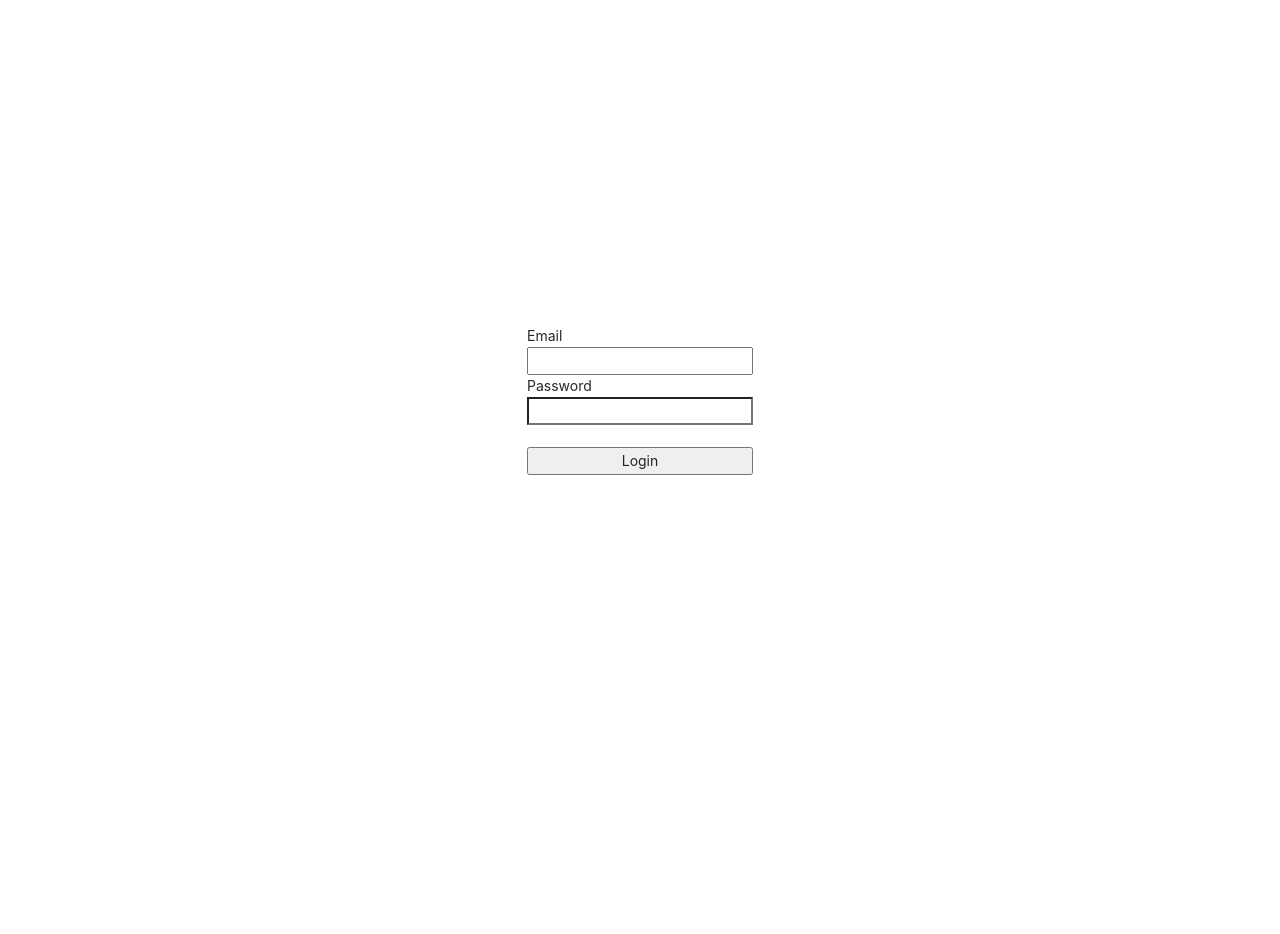
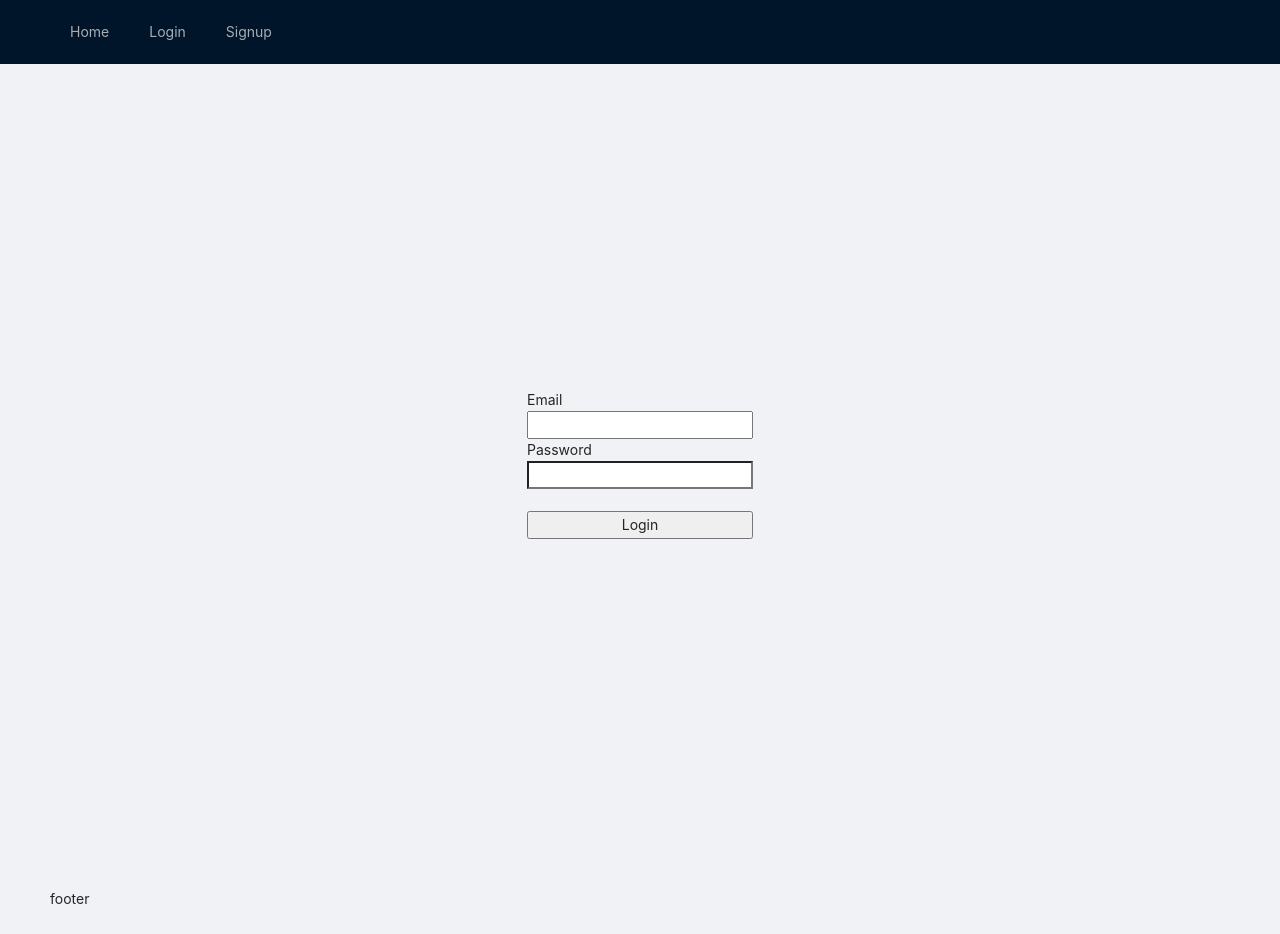
Before and after one commit to Minkyu-Jeon/HLF-trade, a React app in the folder frontend/: page /login in a window 1280 px wide. Before the commit the page ends 800 px from the top, so only its background shows below. Built offline with nearby package versions, Linux system fonts and the light colour scheme; no server answers.

Commit message:
frontend: 페이지 이동 버튼 추가

```diff
--- a/frontend/src/components/views/Container/Container.js
+++ b/frontend/src/components/views/Container/Container.js
@@ -38,16 +38,29 @@ function Container(props) {
           mode='horizontal'
           onClick={handleClick}
         >
+          <Menu.Item key='home' link='/'>Home</Menu.Item>
           {
             currentUser && currentUser.code == 200 &&
             (
-            <Menu.Item key='login' link='logout'>Logout</Menu.Item>
+            <Menu.Item key='logout' link='logout'>Logout</Menu.Item>
+            )
+          }
+          {
+            currentUser && currentUser.code == 200 &&
+            (
+            <Menu.Item key='upload' link='upload'>Upload</Menu.Item>
             )
           }
           {
             currentUser && currentUser.code != 200 &&
             (
             <Menu.Item key='login' link='login'>Login</Menu.Item>
+            )
+          }
+          {
+            currentUser && currentUser.code != 200 &&
+            (
+            <Menu.Item key='signup' link='register'>Signup</Menu.Item>
             )
           }
         </Menu>
--- a/frontend/src/components/views/LoginPage/LoginPage.js
+++ b/frontend/src/components/views/LoginPage/LoginPage.js
@@ -2,6 +2,7 @@ import React, { useState } from 'react'
 import { loginUser } from '../../../_actions/user_action'
 import { withRouter } from 'react-router-dom'
 import { useDispatch } from 'react-redux'
+import Container from '../Container/Container'
 
 function LoginPage(props) {
   const dispatch = useDispatch()
@@ -33,6 +34,7 @@ function LoginPage(props) {
   }
 
   return (
+    <Container>
         <div style={{
         display: 'flex', justifyContent: 'center', alignItems: 'center', width: '100%', height: '100vh'
       }}>
@@ -48,6 +50,7 @@ function LoginPage(props) {
           </button>
         </form>
       </div>
+    </Container>
   )
 }
 
--- a/frontend/src/components/views/RegisterPage/RegisterPage.js
+++ b/frontend/src/components/views/RegisterPage/RegisterPage.js
@@ -2,6 +2,7 @@ import React, { useState } from 'react'
 import { registerUser } from '../../../_actions/user_action'
 import { useDispatch } from 'react-redux'
 import { withRouter } from 'react-router-dom'
+import Container from '../Container/Container'
 
 function RegisterPage(props) {
   const dispatch = useDispatch()
@@ -49,6 +50,7 @@ function RegisterPage(props) {
   }
 
   return (
+    <Container>
       <div style={{
         display: 'flex', justifyContent: 'center', alignItems: 'center', width: '100%', height: '100vh'
       }}>
@@ -70,6 +72,7 @@ function RegisterPage(props) {
           </button>
         </form>
       </div>
+    </Container>
   )
 }
 
```
Lines whose indentation alone changed are shown as unchanged.
